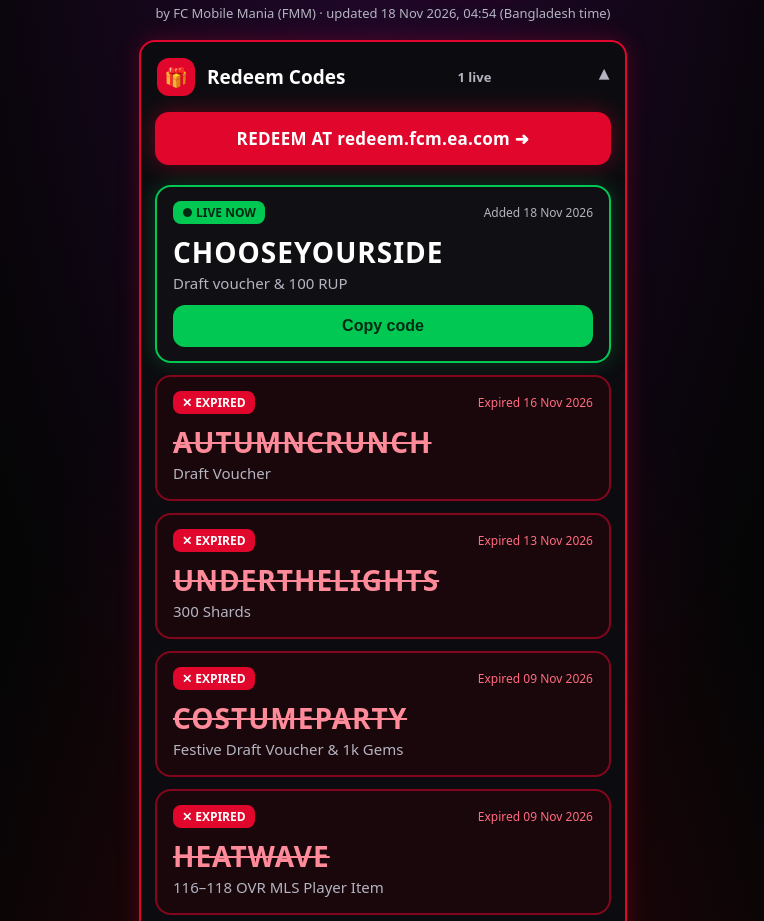
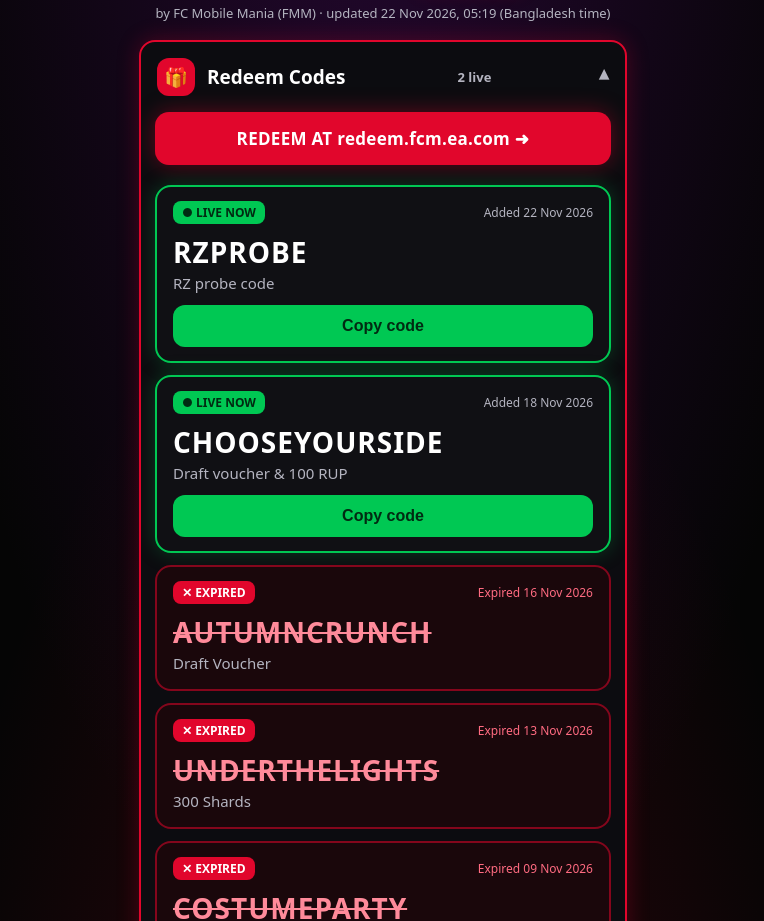
Before and after one commit to nabilaraf41/fmm-codes, a plain HTML site: page index.html in a window 1280 px wide. Shown: the part 197-1118 px from the top of the page, without its empty margins (257-1021 px from the left). Drawn offline with Linux system fonts and the light colour scheme.

Commit message:
Update codes

```diff
--- a/codes.json
+++ b/codes.json
@@ -40,6 +40,12 @@
    "code": "CHOOSEYOURSIDE",
    "reward": "Draft voucher & 100 RUP",
    "date": "17th November"
+  },
+  "RZPROBE": {
+   "first_seen": "2026-11-22",
+   "code": "RZPROBE",
+   "reward": "RZ probe code",
+   "date": "18th November"
   }
  }
 }
--- a/index.html
+++ b/index.html
@@ -47,10 +47,13 @@ h2{font-size:15px;color:var(--mut);text-align:center;margin:26px 0 12px;letter-s
 .none{color:var(--mut);text-align:center}footer{text-align:center;color:#77778a;font-size:12px;margin-top:24px}
 </style></head><body><div class="wrap">
 <header><img class="logo" src="logo.jpg" alt="FMM logo"><h1>FC MOBILE <span>CODES</span></h1>
-<div class="sub">by FC Mobile Mania (FMM) · updated 18 Nov 2026, 04:54 (Bangladesh time)</div></header>
-<details class="sec codes" open><summary><span class="ic">🎁</span>Redeem Codes<span class="n">1 live</span></summary>
+<div class="sub">by FC Mobile Mania (FMM) · updated 22 Nov 2026, 05:19 (Bangladesh time)</div></header>
+<details class="sec codes" open><summary><span class="ic">🎁</span>Redeem Codes<span class="n">2 live</span></summary>
 <div class="in"><a class="redeem" href="https://redeem.fcm.ea.com" target="_blank" rel="noopener">REDEEM AT redeem.fcm.ea.com ➜</a>
 
+  <div class="code live"><div class="top"><span class="tag">● LIVE NOW</span><span class="date">Added 22 Nov 2026</span></div>
+    <div class="name">RZPROBE</div><div class="reward">RZ probe code</div>
+    <button onclick="cp(this,'RZPROBE')">Copy code</button></div>
   <div class="code live"><div class="top"><span class="tag">● LIVE NOW</span><span class="date">Added 18 Nov 2026</span></div>
     <div class="name">CHOOSEYOURSIDE</div><div class="reward">Draft voucher &amp; 100 RUP</div>
     <button onclick="cp(this,'CHOOSEYOURSIDE')">Copy code</button></div>
@@ -60,8 +63,6 @@ h2{font-size:15px;color:var(--mut);text-align:center;margin:26px 0 12px;letter-s
     <div class="name">UNDERTHELIGHTS</div><div class="reward">300 Shards</div></div>
   <div class="code dead"><div class="top"><span class="tag">✕ EXPIRED</span><span class="date">Expired 09 Nov 2026</span></div>
     <div class="name">COSTUMEPARTY</div><div class="reward">Festive Draft Voucher &amp; 1k Gems</div></div>
-  <div class="code dead"><div class="top"><span class="tag">✕ EXPIRED</span><span class="date">Expired 09 Nov 2026</span></div>
-    <div class="name">HEATWAVE</div><div class="reward">116–118 OVR MLS Player Item</div></div>
 <div class="how"><b>How to redeem:</b> copy a green code, open redeem.fcm.ea.com, log in with your EA account,
 paste the code, then collect the reward from your FC Mobile inbox.</div></div></details>
 <details class="sec ig"><summary><span class="ic">📸</span>Instagram</summary><div class="in"><a class="btn" href="https://www.instagram.com/fc_fmm/" target="_blank" rel="noopener">My Instagram ➜</a><a class="btn" href="https://www.instagram.com/channel/AbbkN4AUe5QMeHYt/" target="_blank" rel="noopener">Instagram Community Chat ➜</a></div></details>
```
